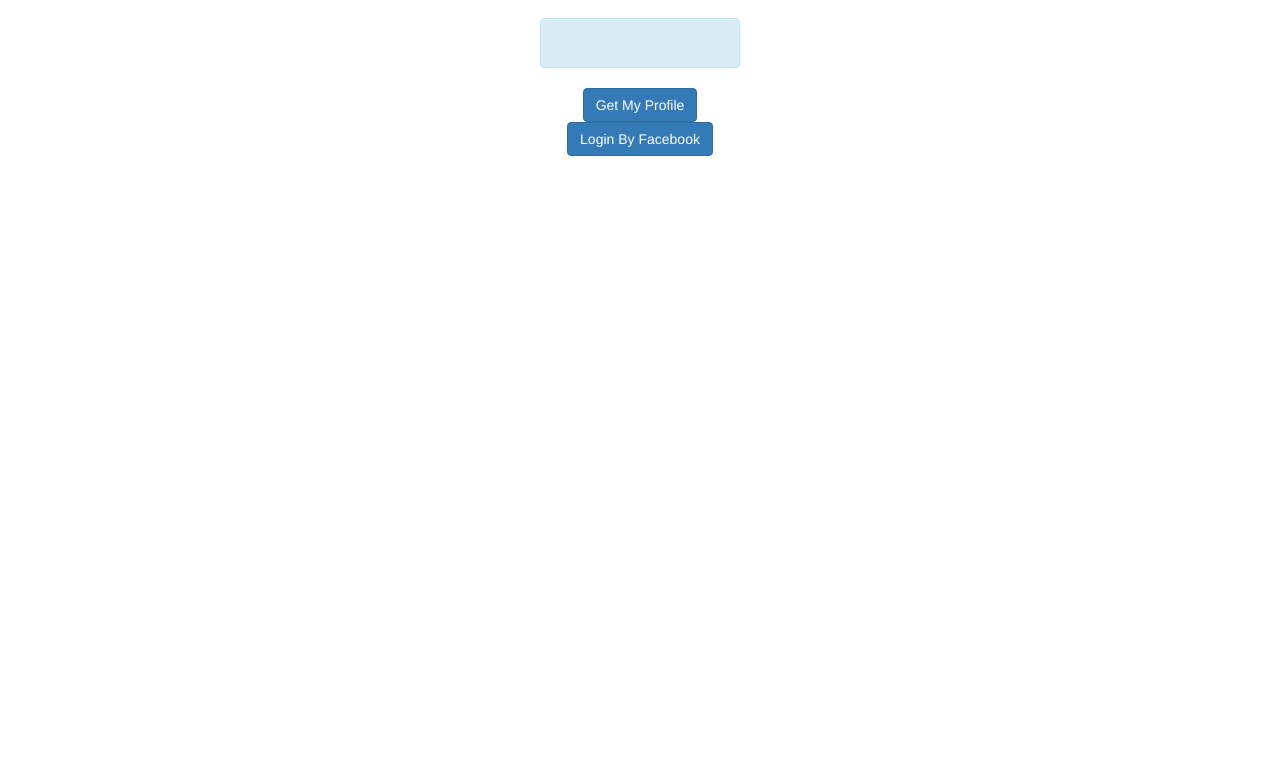
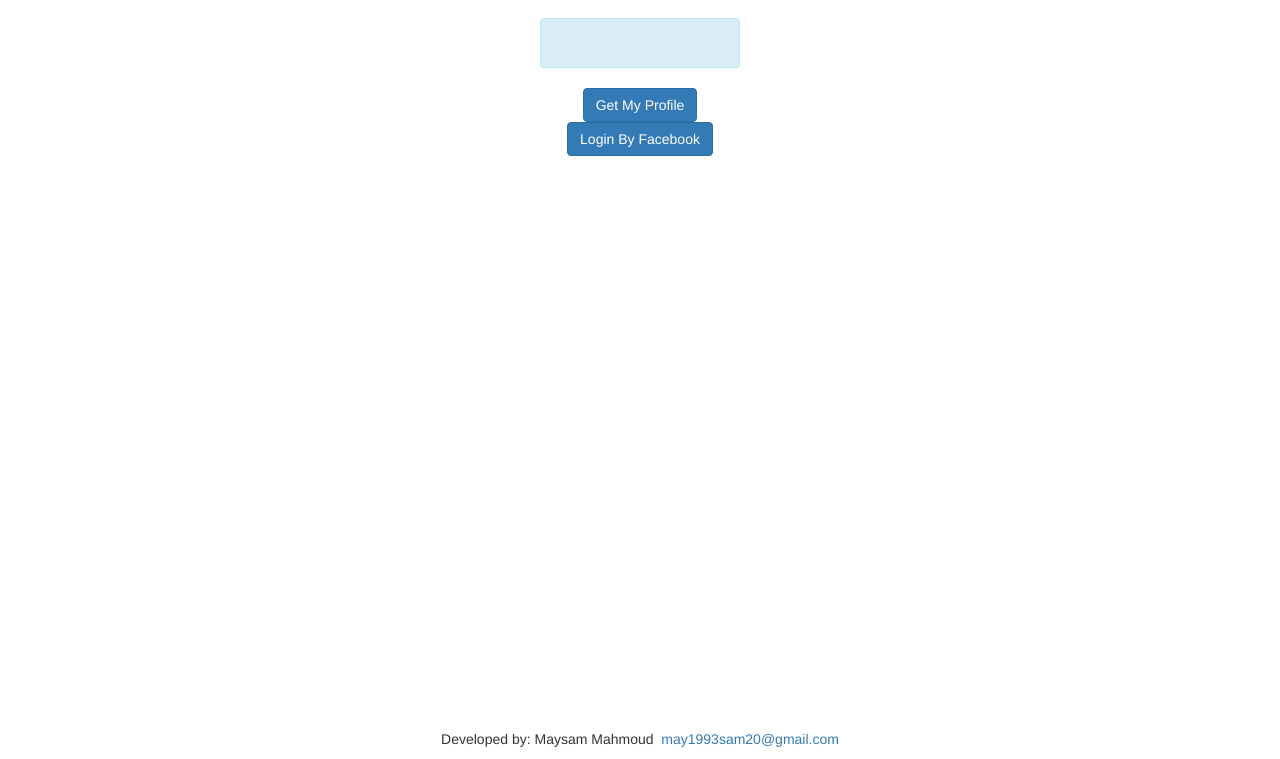
Before and after one commit to Maysam2017/FBProfileViewr, a website: page views/Profile.html in a window 1280 px wide. Shown: the part 54-813 px from the top of the page. Drawn offline with Linux system fonts and the light colour scheme.

Commit message:
Update Profile.html

```diff
--- a/views/Profile.html
+++ b/views/Profile.html
@@ -238,9 +238,15 @@
     </div>
     </div>
 
-
-
-
+    <footer class="footer">
+      <div class="container">
+        <p class="text-muted">
+        	<center>
+        		Developed by: Maysam Mahmoud&nbsp;&nbsp;<a href="mailto:may1993sam20@gmail.com">may1993sam20@gmail.com</a>
+        	</center>
+        </p>
+      </div>
+    </footer>
     <script src="/js/jquery.js"></script>
     <script src="/js/jquery.min.js"></script>
     <script src="/js/bootstrap.min.js"></script>
```
Lines whose indentation alone changed are shown as unchanged.
